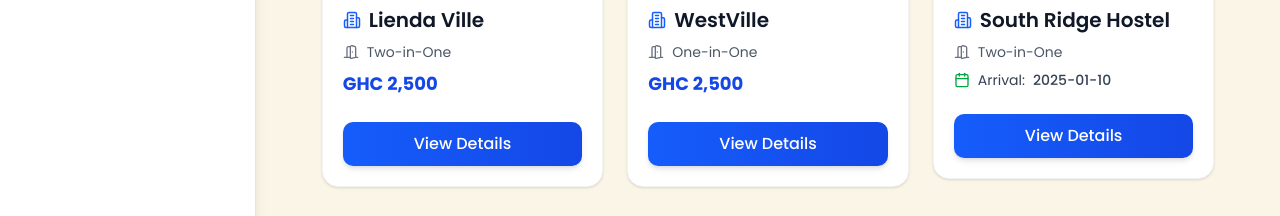
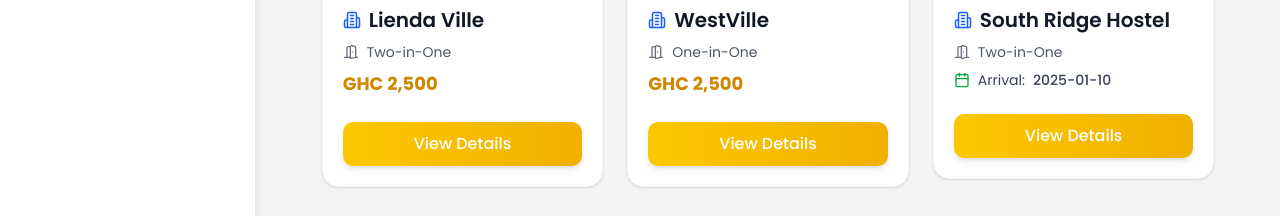
Before and after one commit to Umbrelabs-Projects/Hostella-stu, a Next.js app: page /dashboard/booking in a window 1280 px wide. Shown: the part 540-756 px from the top of the page. Built offline with nearby package versions, Linux system fonts and the light colour scheme.

Commit message:
changed entire dashboard bg

```diff
--- a/src/app/dashboard/booking/status/components/BookingActions.tsx
+++ b/src/app/dashboard/booking/status/components/BookingActions.tsx
@@ -1,13 +1,14 @@
 "use client";
 
 import React from "react";
+import { useRouter } from "next/navigation";
 import { Booking } from "@/types/bookingStatus";
 import { printBookingDetails } from "../../../../../../utils/printBooking";
 
 interface BookingActionsProps {
   booking: Booking;
   onBack: () => void;
-  onProceedPayment?: () => void;
+  onProceedPayment?: () => void; // optional callback if needed
   onDownload?: () => void;
 }
 
@@ -15,10 +16,20 @@ export default function BookingActions({
   booking,
   onBack,
   onProceedPayment,
-  onDownload,
 }: BookingActionsProps) {
+  const router = useRouter();
+
   const handleCancel = () => {
     alert(`Cancel booking ${booking.id} (functionality coming soon)`);
+  };
+
+  const handleProceedPayment = () => {
+    if (onProceedPayment) {
+      onProceedPayment();
+    } else {
+      // Navigate to the success page dynamically
+      router.push(`/dashboard/booking/success/${booking.id}`);
+    }
   };
 
   return (
@@ -26,7 +37,7 @@ export default function BookingActions({
       {/* Back Button */}
       <button
         onClick={onBack}
-        className="bg-gray-100 hover:bg-gray-200 text-gray-800 px-5 py-2 rounded-lg transition-all"
+        className="bg-gray-100 cursor-pointer hover:bg-gray-200 text-gray-800 px-5 py-2 rounded-lg transition-all duration-200"
       >
         ← Back
       </button>
@@ -36,19 +47,15 @@ export default function BookingActions({
         {booking.status.toLowerCase() === "pending payment" && (
           <>
             <button
-              onClick={() =>
-                onProceedPayment
-                  ? onProceedPayment()
-                  : alert(`Proceeding to payment for booking ${booking.id}`)
-              }
-              className="bg-yellow-500 cursor-pointer hover:bg-yellow-600 text-white px-5 py-2 rounded-lg transition-all"
+              onClick={handleProceedPayment}
+              className="bg-yellow-500 cursor-pointer hover:bg-yellow-600 text-white px-5 py-2 rounded-lg transition-all duration-200 transform hover:-translate-y-0.5 hover:scale-105"
             >
               Proceed to Pay
             </button>
 
             <button
               onClick={handleCancel}
-              className="bg-red-600 hover:bg-red-700 cursor-pointer text-white px-5 py-2 rounded-lg transition-all"
+              className="bg-red-600 cursor-pointer hover:bg-red-700 text-white px-5 py-2 rounded-lg transition-all duration-200 transform hover:-translate-y-0.5 hover:scale-105"
             >
               Cancel Booking
             </button>
@@ -58,7 +65,7 @@ export default function BookingActions({
         {booking.status.toLowerCase() === "room allocated" && (
           <button
             onClick={() => printBookingDetails(booking)}
-            className="bg-green-600 hover:bg-green-700 cursor-pointer text-white px-5 py-2 rounded-lg transition-all"
+            className="bg-green-600 cursor-pointer hover:bg-green-700 text-white px-5 py-2 rounded-lg transition-all duration-200 transform hover:-translate-y-0.5 hover:scale-105"
           >
             Download Room Details
           </button>
--- a/src/app/dashboard/booking/status/components/BookingCard.tsx
+++ b/src/app/dashboard/booking/status/components/BookingCard.tsx
@@ -20,7 +20,7 @@ export default function BookingCard({
       whileHover={{ scale: 1.03 }}
       whileTap={{ scale: 0.98 }}
       transition={{ type: "spring", stiffness: 200, damping: 15 }}
-      className="relative bg-white rounded-2xl overflow-hidden shadow-sm hover:shadow-2xl transition-all border border-gray-100 group"
+      className="relative bg-white rounded-2xl overflow-hidden shadow-sm hover:shadow-lg transition-all border border-gray-100 group"
     >
       {/* Image Section */}
       <div className="relative h-48 w-full overflow-hidden">
@@ -52,7 +52,7 @@ export default function BookingCard({
         </div>
 
         {booking.status != "room allocated" ? (
-          <p className="mt-2 font-bold text-blue-700 text-lg">
+          <p className="mt-2 font-bold text-yellow-600 text-lg">
             {booking.price}
           </p>
         ) : (
@@ -73,7 +73,7 @@ export default function BookingCard({
             whileHover={{ y: -2 }}
             whileTap={{ scale: 0.97 }}
             onClick={() => onViewDetails(booking)}
-            className="w-full bg-gradient-to-r from-blue-600 to-blue-700 hover:from-blue-700 hover:to-blue-800 text-white py-2.5 rounded-lg font-medium transition-all shadow-md hover:shadow-lg"
+            className="w-full cursor-pointer bg-gradient-to-r from-yellow-400 to-yellow-500 hover:from-yellow-600 hover:to-yellow-600 text-white py-2.5 rounded-lg font-medium transition-all shadow-md hover:shadow-lg"
           >
             View Details
           </motion.button>
--- a/src/app/dashboard/booking/status/components/BookingDetails.tsx
+++ b/src/app/dashboard/booking/status/components/BookingDetails.tsx
@@ -5,7 +5,7 @@ import { motion } from "framer-motion";
 import { Booking } from "@/types/bookingStatus";
 import BookingActions from "./BookingActions";
 import BookingStatusBadge from "./BookingStatusBadge";
-import { Calendar, Building2, DoorOpen, DollarSign } from "lucide-react";
+import { Calendar, Building2, DoorOpen } from "lucide-react";
 
 interface BookingDetailsProps {
   booking: Booking;
--- a/src/app/dashboard/booking/status/components/BookingStatusBadge.tsx
+++ b/src/app/dashboard/booking/status/components/BookingStatusBadge.tsx
@@ -1,8 +1,5 @@
 import React from "react";
 
-interface BookingStatusBadgeProps {
-  status: string;
-}
 
 export default function BookingStatusBadge({ status }: { status: string }) {
   const base = "px-3 py-1 text-xs font-semibold rounded-full shadow-sm";
--- a/src/app/dashboard/booking/success/[id]/page.tsx
+++ b/src/app/dashboard/booking/success/[id]/page.tsx
@@ -6,7 +6,7 @@ import PaymentMethodSelector from "../components/PaymentMethodSelector";
 
 export default function BookingConfirmation() {
   return (
-    <div className="min-h-screen bg-[#FFF8EC] flex flex-col items-center px-4 py-8">
+    <div className="min-h-screen flex flex-col items-center px-4 py-8">
       {/* Top Section (Responsive) */}
       <div className="flex flex-col md:flex-row items-start justify-center gap-8 w-full max-w-5xl">
         {/* Left: Success Message */}
--- a/src/app/dashboard/home/extra-booking-details/[id]/page.tsx
+++ b/src/app/dashboard/home/extra-booking-details/[id]/page.tsx
@@ -40,7 +40,7 @@ export default function ExtraBookingDetails() {
   };
 
   return (
-    <section className="bg-[#FFF8E1] px-3 md:px-8 flex justify-center py-10">
+    <section className="px-3 md:px-8 flex justify-center py-10">
       <motion.div
         className="bg-white w-full max-w-5xl rounded-3xl shadow-lg overflow-hidden flex flex-col md:flex-row"
         initial={{ opacity: 0, y: 40 }}
--- a/src/app/dashboard/home/rooms/components/RoomList.tsx
+++ b/src/app/dashboard/home/rooms/components/RoomList.tsx
@@ -17,7 +17,7 @@ export default function RoomList() {
 
   return (
     <motion.section
-      className="min-h-screen bg-[#FFF8E1] py-12 px-4 md:px-8 flex flex-col items-center"
+      className="min-h-screen py-12 px-4 md:px-8 flex flex-col items-center"
       initial={{ opacity: 0 }}
       animate={{ opacity: 1 }}
       transition={{ duration: 0.6 }}
--- a/src/app/dashboard/layout.tsx
+++ b/src/app/dashboard/layout.tsx
@@ -12,7 +12,7 @@ export default function Layout({ children }: LayoutProps) {
   const [isOpen, setIsOpen] = useState(false);
 
   return (
-    <div className="flex h-screen flex-col md:flex-row bg-gray-50">
+    <div className="flex h-screen flex-col md:flex-row bg-gray-100 ">
       {/* Sidebar */}
       <div
         className={`fixed inset-y-0 left-0 z-50 w-64 md:w-[25%] bg-white shadow-lg border-r
@@ -34,7 +34,7 @@ export default function Layout({ children }: LayoutProps) {
       {/* Main content area */}
       <div className="flex flex-col w-full">
         <Header onMenuClick={() => setIsOpen(true)} />
-        <main className="flex-grow overflow-y-auto p-4 bg-[#FAF5E6] ">{children}</main>
+        <main className="flex-grow overflow-y-auto p-4  ">{children}</main>
       </div>
     </div>
   );
--- a/src/app/dashboard/payment/bank/page.tsx
+++ b/src/app/dashboard/payment/bank/page.tsx
@@ -4,7 +4,7 @@ import BankDetails from "./components/BankDetails";
 
 export default function BankPayment() {
   return (
-    <div className="min-h-screen bg-[#FFF8EC] flex flex-col items-center px-4 py-8">
+    <div className="min-h-screen flex flex-col items-center px-4 py-8">
       <div className="flex flex-col md:flex-row items-start justify-center gap-8 w-full max-w-5xl">
         <PaymentMessage />
         <BankDetails />
--- a/src/app/dashboard/payment/momo/page.tsx
+++ b/src/app/dashboard/payment/momo/page.tsx
@@ -4,7 +4,7 @@ import MomoDetails from "./components/MomoDetails";
 
 export default function BankPayment() {
   return (
-    <div className=" bg-[#FFF8EC] flex flex-col items-center px-4 py-">
+    <div className="flex flex-col items-center px-4 py-">
       {/* Top Section (Responsive) */}
       <div className="flex flex-col md:flex-row items-start justify-center gap-8 w-full max-w-5xl">
         {/* Left: Success Message */}
```
